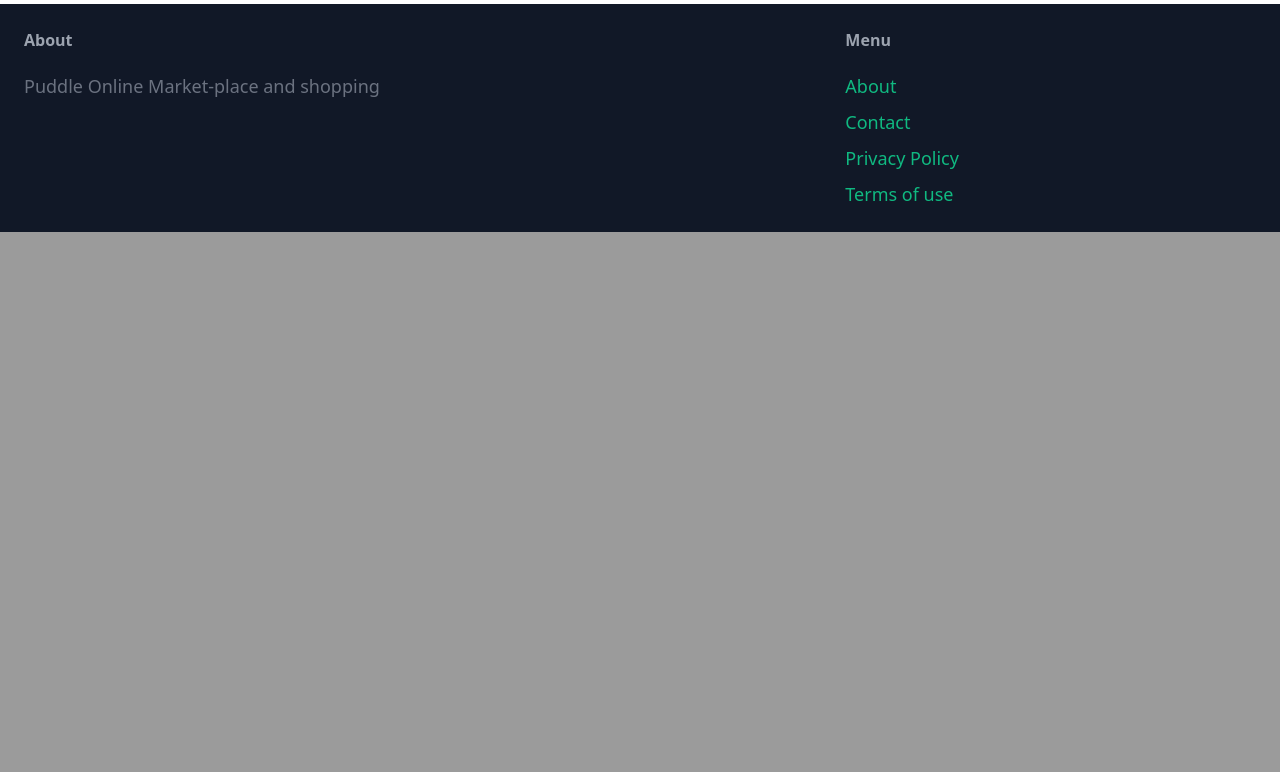
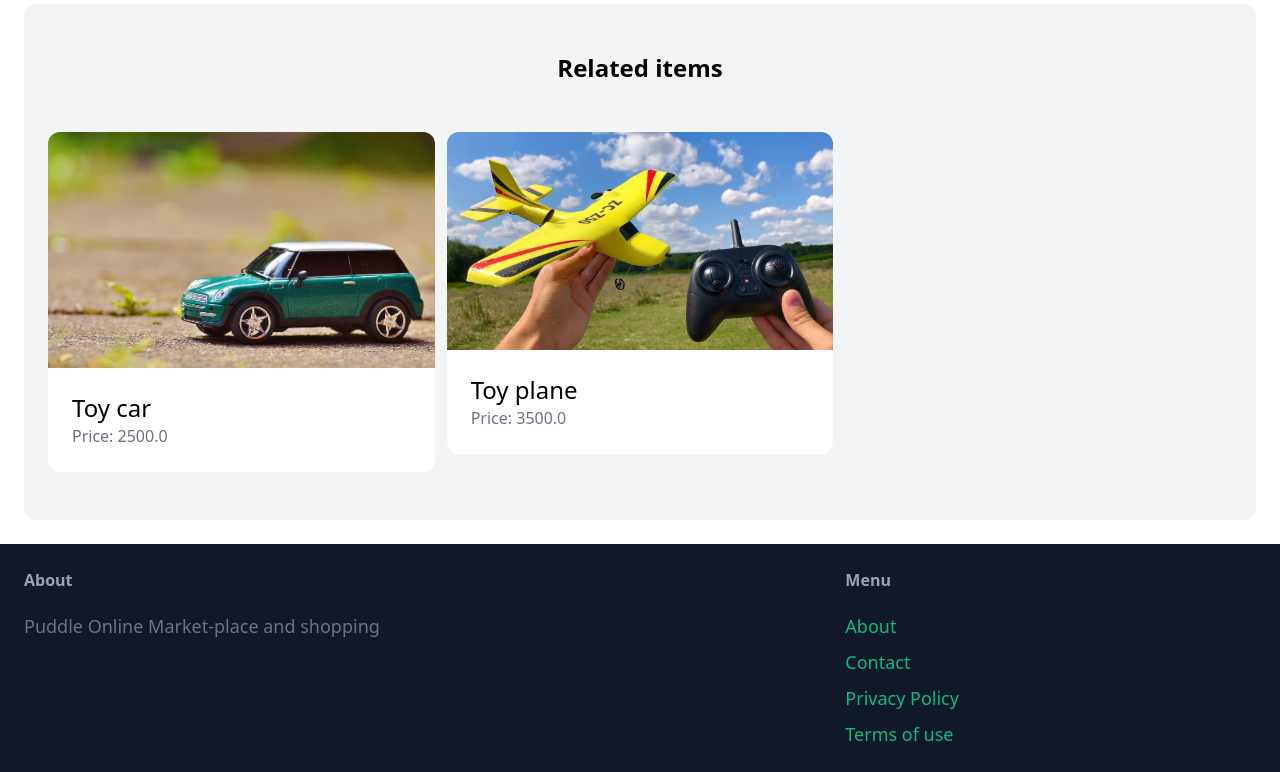
Before and after one commit to Asirwad/Puddle-App-using-Django, a Django app: page /items/1/ in a window 1280 px wide. Shown: the part 687-1459 px from the top of the page. Before the commit the page ends 919 px from the top, so only its background shows below. Run offline with Django 4.2, Linux system fonts and the light colour scheme; data comes from the database, SQL or seed files in the repository; both versions use the stored data as it was after the commit.

Commit message:
added details page

```diff
--- a/Puddle_App/urls.py
+++ b/Puddle_App/urls.py
@@ -18,11 +18,9 @@ from django.conf import settings
 from django.conf.urls.static import static
 from django.contrib import admin
 from django.urls import path, include
-from core.views import index, contact
 
 urlpatterns = [
-    path('', index, name='index'),
+    path('', include('core.urls')),
     path('items/', include('item.urls')),
     path('admin/', admin.site.urls),
-    path('contact/', contact, name='contact')
 ] + static(settings.MEDIA_URL, document_root=settings.MEDIA_ROOT)
--- a/core/templates/core/base.html
+++ b/core/templates/core/base.html
@@ -41,7 +41,7 @@
           <h3 class="mb-5 font-semibold text-gray-400">Menu</h3>
           <ul class="space-y-2">
             <li><a href="#" class="text-lg text-green-500 hover:text-green-600">About</a></li>
-            <li><a href="{% url 'contact' %}" class="text-lg text-green-500 hover:text-green-600">Contact</a></li>
+            <li><a href="{% url 'core:contact' %}" class="text-lg text-green-500 hover:text-green-600">Contact</a></li>
             <li><a href="#" class="text-lg text-green-500 hover:text-green-600">Privacy Policy</a></li>
             <li><a href="#" class="text-lg text-green-500 hover:text-green-600">Terms of use</a></li>
           </ul>
--- /dev/null
+++ b/core/urls.py
@@ -0,0 +1,9 @@
+from django.urls import path
+from . import views
+
+app_name = 'core'
+
+urlpatterns = [
+    path('', views.index, name='index'),
+    path('contact/', views.contact, name='contact')
+]
--- a/item/templates/item/detail.html
+++ b/item/templates/item/detail.html
@@ -29,6 +29,25 @@
                 </a>
             </div>
         </div>
+        <div class="mt-6 px-6 py-12 bg-gray-100 rounded-xl">
+            <h2 class="mb-12 text-2xl text-center"><strong>Related items</strong></h2>
+
+            <div class="grid grid-cols-3 gap-3">
+                {% for item in related_items %}
+                    <div>
+                       <a href="{% url 'item:detail' item.id %}">
+                            <div>
+                                <img src="{{ item.image.url }}" class="rounded-t-xl">
+                            </div>
+                            <div class="p-6 bg-white rounded-b-xl">
+                                <h2 class="text-2xl">{{ item.name }}</h2>
+                                <p class="text-gray-500">Price: {{ item.price }}</p>
+                            </div>
+                       </a>
+                    </div>
+                {% endfor %}
+            </div>
+        </div>
     </body>
 </html>
 {% endblock %}
--- a/item/views.py
+++ b/item/views.py
@@ -5,6 +5,8 @@ from .models import Item
 
 def detail(request, pk):
     item = get_object_or_404(Item, pk=pk)
+    related_items = Item.objects.filter(category=item.category, is_sold=False).exclude(pk=pk)[0:3]
     return render(request, 'item/detail.html', {
         'item': item,
+        'related_items': related_items,
     })
```
Also changed, not shown: db.sqlite3, media/item_images/toyCar.jpg (added), media/item_images/toyPlane.jpg (added), media/item_images/toyPlane_dhJke49.jpg (added).
